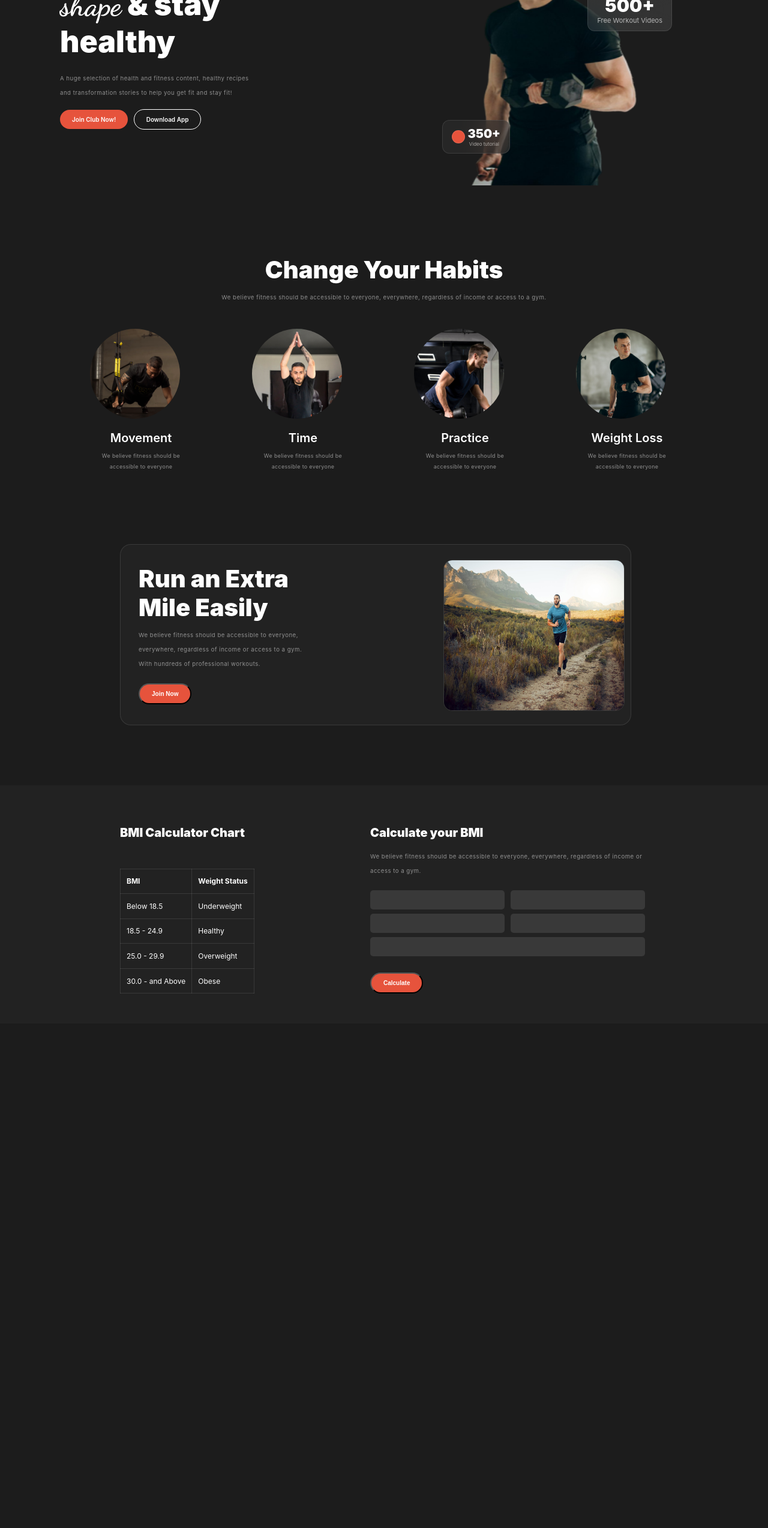
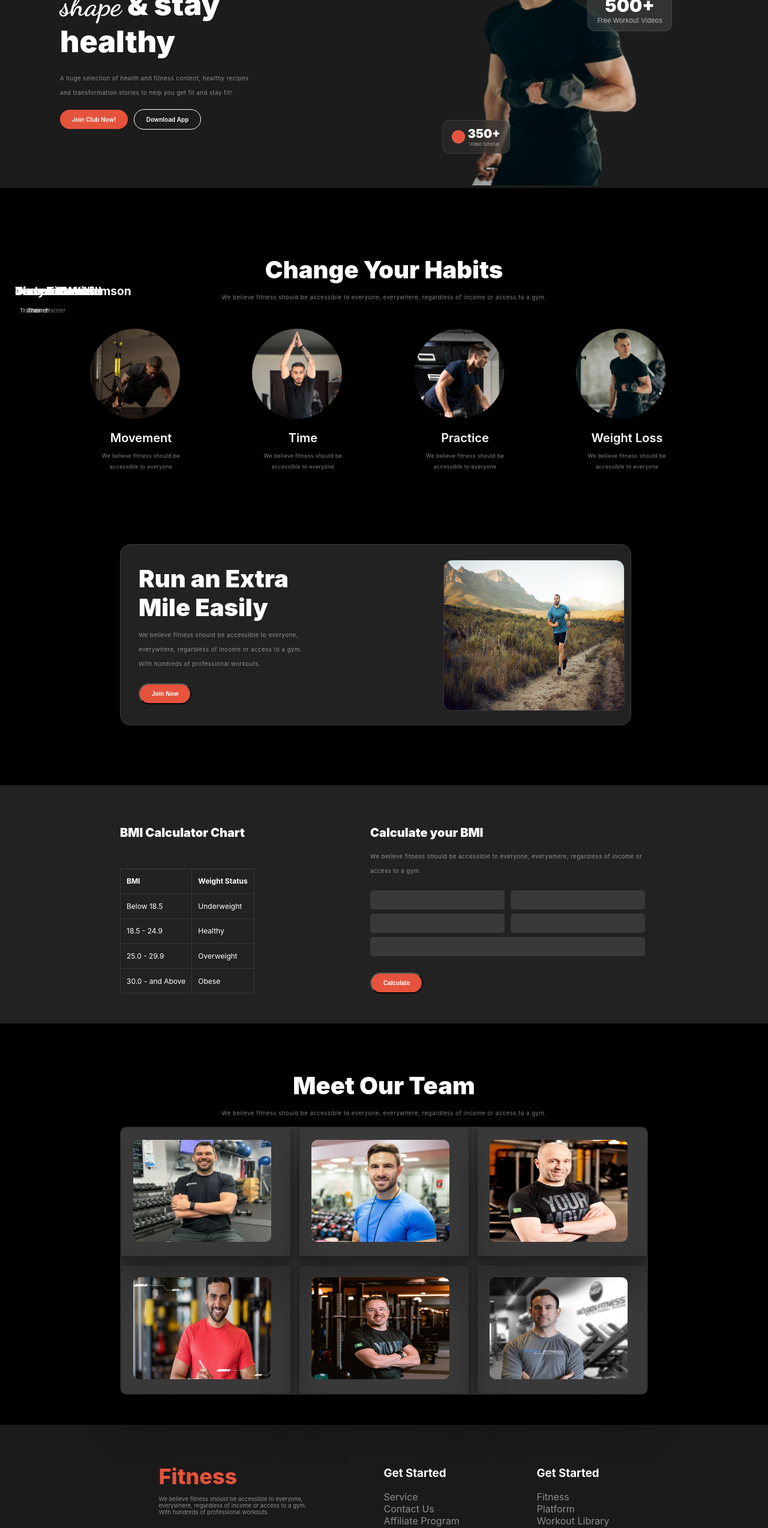
Before and after one commit to pallab-saha/versatile-fitness-website, a plain HTML site: page index.html in a window 1280 px wide. Shown: the part 240-2787 px from the top of the page at 60% size. Before the commit the page ends 2046 px from the top, so only its background shows below. Drawn offline with Linux system fonts and the light colour scheme.

Commit message:
completed without responsiveness

```diff
--- a/index.html
+++ b/index.html
@@ -1,17 +1,19 @@
 <!DOCTYPE html>
 <html lang="en">
   <head>
-    <meta charset="UTF-8">
-    <meta name="viewport" content="width=device-width, initial-scale=1.0">
+    <meta charset="UTF-8" />
+    <meta name="viewport" content="width=device-width, initial-scale=1.0" />
     <title>Document</title>
-    <link rel="stylesheet" href="styles.css">
-    <link href="https://fonts.googleapis.com/css2?family=Alex+Brush&display=swap" rel="stylesheet">
+    <link rel="stylesheet" href="styles.css" />
+    <link
+      href="https://fonts.googleapis.com/css2?family=Alex+Brush&display=swap"
+      rel="stylesheet"
+    />
     <!-- fontawesome -->
-    <script src="https://kit.fontawesome.com/cfedb3de1c.js" crossorigin="anonymous"></script>
-
-
-
-
+    <script
+      src="https://kit.fontawesome.com/cfedb3de1c.js"
+      crossorigin="anonymous"
+    ></script>
   </head>
   <body>
     <header class="header">
@@ -27,14 +29,21 @@
       <!-- .banner>.banner-content>h1.banner-title+h3.banner-description+buttion*2^.banner-img -->
       <div class="banner">
         <div class="banner-content">
-                <h1 class="banner-title">Get body in<br><span class="special-word">shape</span> & stay<br>healthy</h1>
-                <h3 class="section-description">A huge selection of health and fitness content, healthy recipes <br>and transformation stories to help you get fit and stay fit!</h3>
+          <h1 class="banner-title">
+            Get body in<br /><span class="special-word">shape</span> & stay<br />healthy
+          </h1>
+          <h3 class="section-description">
+            A huge selection of health and fitness content, healthy recipes
+            <br />and transformation stories to help you get fit and stay fit!
+          </h3>
           <buttion class="btn-primary">Join Club Now!</buttion>
           <buttion class="btn-transparent">Download App</buttion>
         </div>
         <div class="image-container">
-                <img src="images/Images 2.png" alt="Your Image">
-                <div class="top-right-box"><span class="quantity">500+</span><br>Free Workout Videos</div>
+          <img src="images/Images 2.png" alt="Your Image" />
+          <div class="top-right-box">
+            <span class="quantity">500+</span><br />Free Workout Videos
+          </div>
           <div class="bottom-left-box">
             <div class="orrange-dot"></div>
             <div class="dot-text">
@@ -48,39 +57,52 @@
     <main>
       <section class="fitness">
         <h1 class="section-title">Change Your Habits</h1>
-            <h3 class="section-description">We believe fitness should be accessible to everyone, everywhere, regardless of income or access to a gym.</h3>
+        <h3 class="section-description">
+          We believe fitness should be accessible to everyone, everywhere,
+          regardless of income or access to a gym.
+        </h3>
         <div class="habits-img-container">
           <div class="habits">
-                    <img src="images/image 3.png" alt="" class="habit-img"><br>
+            <img src="images/image 3.png" alt="" class="habit-img" /><br />
             <h2 class="habit-title">Movement</h2>
-                    <h3 class="habit-description">We believe fitness should be accessible to everyone</h3>
+            <h3 class="habit-description">
+              We believe fitness should be accessible to everyone
+            </h3>
           </div>
           <div class="habits">
-                    <img src="images/image 2.png" alt="" class="habit-img">
+            <img src="images/image 2.png" alt="" class="habit-img" />
             <h2 class="habit-title">Time</h2>
-                    <h3 class="habit-description">We believe fitness should be accessible to everyone</h3>
+            <h3 class="habit-description">
+              We believe fitness should be accessible to everyone
+            </h3>
           </div>
           <div class="habits">
-                    <img src="images/image 4.png" alt="" class="habit-img">
+            <img src="images/image 4.png" alt="" class="habit-img" />
             <h2 class="habit-title">Practice</h2>
-                    <h3 class="habit-description">We believe fitness should be accessible to everyone</h3>
+            <h3 class="habit-description">
+              We believe fitness should be accessible to everyone
+            </h3>
           </div>
           <div class="habits">
-                    <img src="images/image 5.png" alt="" class="habit-img">
+            <img src="images/image 5.png" alt="" class="habit-img" />
             <h2 class="habit-title">Weight Loss</h2>
-                    <h3 class="habit-description">We believe fitness should be accessible to everyone</h3>
+            <h3 class="habit-description">
+              We believe fitness should be accessible to everyone
+            </h3>
           </div>
         </div>
       </section>
-
-
       <section class="run">
         <div class="run-texts">
-                <h1 class="section-title">Run an Extra <br>Mile Easily</h1>
-                <h3 class="section-description">We believe fitness should be accessible to everyone,<br> everywhere, regardless of income or access to a gym.<br> With hundreds of professional workouts.</h3>
+          <h1 class="section-title">Run an Extra <br />Mile Easily</h1>
+          <h3 class="section-description">
+            We believe fitness should be accessible to everyone,<br />
+            everywhere, regardless of income or access to a gym.<br />
+            With hundreds of professional workouts.
+          </h3>
           <button class="btn-primary">Join Now</button>
         </div>
-            <img src="images/run.jpg" alt="">
+        <img src="images/run.jpg" alt="" />
       </section>
       <section class="bmi">
         <div class="bmi-table">
@@ -110,17 +132,116 @@
         </div>
         <div class="bmi-calculator">
           <h1 class="section-title">Calculate your BMI</h1>
-                <h3 class="section-description">We believe fitness should be accessible to everyone, everywhere, regardless of income or<br> access to a gym.</h3>
+          <h3 class="section-description">
+            We believe fitness should be accessible to everyone, everywhere,
+            regardless of income or<br />
+            access to a gym.
+          </h3>
           <form action="">
-                    <input type="text">
-                    <input type="text"><br>
-                    <input type="text">
-                    <input type="text"><br>
-                    <input class="special-field" type="text">
-                </form><br>
+            <input type="text" />
+            <input type="text" /><br />
+            <input type="text" />
+            <input type="text" /><br />
+            <input class="special-field" type="text" />
+          </form>
+          <br />
           <button class="btn-primary">Calculate</button>
         </div>
       </section>
+      <section class="team">
+        <h1 class="section-title">Meet Our Team</h1>
+        <p class="">
+          We believe fitness should be accessible to everyone, everywhere,
+          regardless of income or access to a gym.
+        </p>
+        <div class="team-container">
+          <div class="img-container">
+            <img src="images/trainer1.png" alt="" />
+            <div class="member-info">
+              <h3 class="member-name">Jerome Bell</h3>
+              <p class="member-title">Trainer</p>
+            </div>
+          </div>
+          <div class="img-container">
+            <img src="images/trainer2.png" alt="" />
+            <div class="member-info">
+              <h3 class="member-name">Cameron Williamson</h3>
+              <p class="member-title">Trainer</p>
+            </div>
+          </div>
+          <div class="img-container">
+            <img src="images/trainer3.png" alt="" />
+            <div class="member-info">
+              <h3 class="member-name">Darrell Steward</h3>
+              <p class="member-title">Trainer</p>
+            </div>
+          </div>
+          <div class="img-container">
+            <img src="images/trainer4.png" alt="" />
+            <div class="member-info">
+              <h3 class="member-name">Dianne Russell</h3>
+              <p class="member-title">Trainer</p>
+            </div>
+          </div>
+          <div class="img-container">
+            <img src="images/trainer5.png" alt="" />
+            <div class="member-info">
+              <h3 class="member-name">Cody Fisher</h3>
+              <p class="member-title">Trainer</p>
+            </div>
+          </div>
+          <div class="img-container">
+            <img src="images/trainer6.png" alt="" />
+            <div class="member-info">
+              <h3 class="member-name">Theresa Webb</h3>
+              <p class="member-title">Trainer</p>
+            </div>
+          </div>
+        </div>
+      </section>
     </main>
+    <footer class="footer">
+      <div class="footer-container">
+        <div class="footer-left">
+          <div class="footer-title nav-title">Fitness</div>
+          <p class="footer-description">
+            We believe fitness should be accessible to everyone,<br />
+            everywhere, regardless of income or access to a gym.<br />
+            With hundreds of professional workouts.
+          </p>
+        </div>
+
+        <div class="footer-links-group">
+          <h3>Get Started</h3>
+          <ul>
+            <li><a href="#">Service</a></li>
+            <li><a href="#">Contact Us</a></li>
+            <li><a href="#">Affiliate Program</a></li>
+            <li><a href="#">About Us</a></li>
+          </ul>
+        </div>
+
+        <div class="footer-links-group">
+          <h3>Get Started</h3>
+          <ul>
+            <li><a href="#">Fitness</a></li>
+            <li><a href="#">Platform</a></li>
+            <li><a href="#">Workout Library</a></li>
+            <li><a href="#">App Design</a></li>
+          </ul>
+        </div>
+      </div>
+      <div class="footer-bottom">
+        <hr
+          style="
+            width: 750px;
+            height: 0.1px;
+            background-color: rgb(126, 123, 123);
+            border: none;
+          "
+        />
+        <p class="all-rights">All right reserved @Fitness 2024</p>
+      </div>
+    </footer>
   </body>
 </html>
--- a/styles.css
+++ b/styles.css
@@ -5,7 +5,8 @@ body {
   padding: 0px;
   font-family: Inter;
   /* background-color: rgb(18, 32, 51); */
-  background-color: rgb(28, 28, 28);
+  /* background-color: rgb(28, 28, 28); */
+  background-color: rgb(0, 0, 0);
 }
 
 .header {
@@ -162,7 +163,6 @@ nav a {
   padding-top: 80px;
   padding-left: 100px;
   padding-right: 100px;
-  background: rgb(28, 28, 28);
 }
 .section-title {
   color: rgb(255, 255, 255);
@@ -250,7 +250,7 @@ nav a {
   background: rgb(34, 34, 34);
   display: flex;
   justify-content: space-between;
-  margin: 100px 0px;
+  margin: 80px 0px;
   padding: 50px 0px;
 }
 .bmi-table {
@@ -278,13 +278,13 @@ table {
   padding-left: 80px;
   font-size: 12px;
 }
-th, td {
+th,
+td {
   border: 1px solid rgba(255, 255, 255, 0.1);
   text-align: left;
   padding: 8px 10px;
 }
 input {
-
   background: rgba(255, 255, 255, 0.1);
   border: 0px solid rgba(255, 255, 255, 0.1);
   border-radius: 5px;
@@ -293,6 +293,116 @@ input {
   width: 220px;
   height: 30px;
 }
-.special-field{
-    width: 454px;
+.special-field {
+  width: 454px;
 }
+.team {
+  margin: 50px 0px;
+  padding: 0px;
+}
+.team h1 {
+  margin: 0px;
+}
+.team p {
+  text-align: center;
+  color: rgba(255, 255, 255, 0.5);
+  font-family: Inter;
+  font-size: 0.6rem;
+  font-weight: 400;
+  line-height: 24px;
+  letter-spacing: 0.5px;
+}
+.team-container {
+  max-width: 1600px;
+  display: grid;
+  grid-template-columns: repeat(3, 1fr);
+  gap: 15px;
+  margin: 10px 200px;
+  border: 2px solid rgb(58, 57, 57);
+  border-radius: 12px;
+  background-color: rgb(58, 57, 57);
+}
+.img-container {
+  /* overflow: hidden; */
+  /* box-shadow: 0 8px 12px rgba(0, 0, 0, 0.2); */
+  box-shadow: rgba(0, 0, 0, 0.25) 0px 54px 55px,
+    rgba(0, 0, 0, 0.12) 0px -12px 30px, rgba(0, 0, 0, 0.12) 0px 4px 6px,
+    rgba(0, 0, 0, 0.17) 0px 12px 13px, rgba(0, 0, 0, 0.09) 0px -3px 5px;
+  transition: transform 0.3s ease-in-out;
+}
+.img-container:hover {
+  transform: translateY(-5px);
+}
+
+.team-container img {
+  width: 230px;
+  height: 170px;
+  border-radius: 10px;
+  margin: 20px 20px;
+}
+.member-info {
+  padding: 0px;
+  text-align: left;
+  position: absolute;
+  bottom: 20px;
+  left: 25px;
+}
+.member-name {
+  color: white;
+  font-size: 1.2em;
+  margin-bottom: 5px;
+  text-align: left;
+  margin: 0px;
+  padding: 0px;
+}
+.member-title {
+  color: white;
+  font-size: 0.9em;
+  text-align: left;
+  padding-right: 60px;
+}
+.footer {
+  background-color: rgba(255, 255, 255, 0.1);
+  padding: 50px 200px;
+}
+.footer-container {
+  display: flex;
+  justify-content: space-around;
+  align-items: flex-start;
+}
+.footer-description {
+  color: rgba(255, 255, 255, 0.5);
+  font-family: Inter;
+  font-size: 0.6rem;
+  font-weight: 400;
+}
+.footer-links-group {
+  margin-bottom: 50px;
+}
+.footer-links-group h3 {
+  color: white;
+}
+.footer-links-group ul {
+  list-style: none;
+  padding: 0px;
+}
+.footer-links-group ul a {
+  text-decoration: none;
+  color: rgba(255, 255, 255, 0.5);
+  font-family: Inter;
+}
+.footer-title {
+  padding-top: 14px;
+}
+
+.all-rights {
+  color: rgba(255, 255, 255, 0.5);
+  text-align: center;
+  font-size: 10px;
+}
+
+/* For Mobile or small devices */
+
+@media screen and (max-width: 576px) {
+
+}
```
Lines whose indentation alone changed are shown as unchanged.
